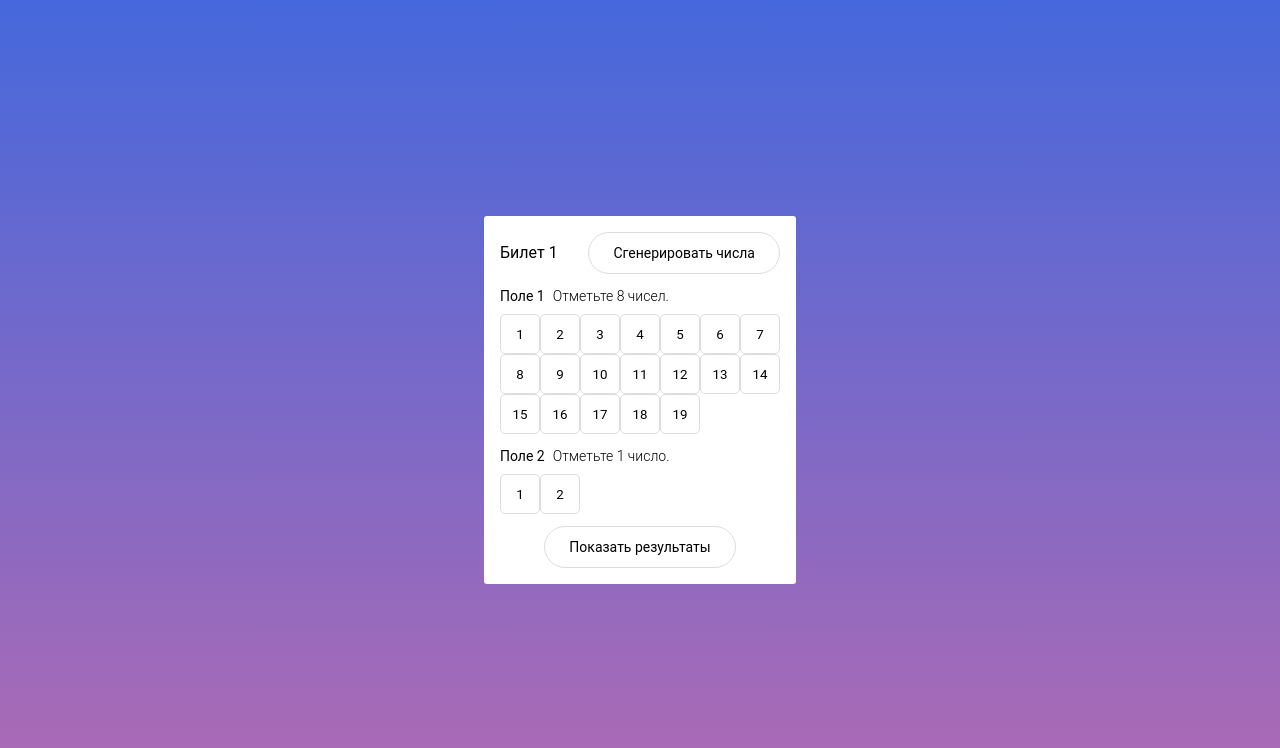
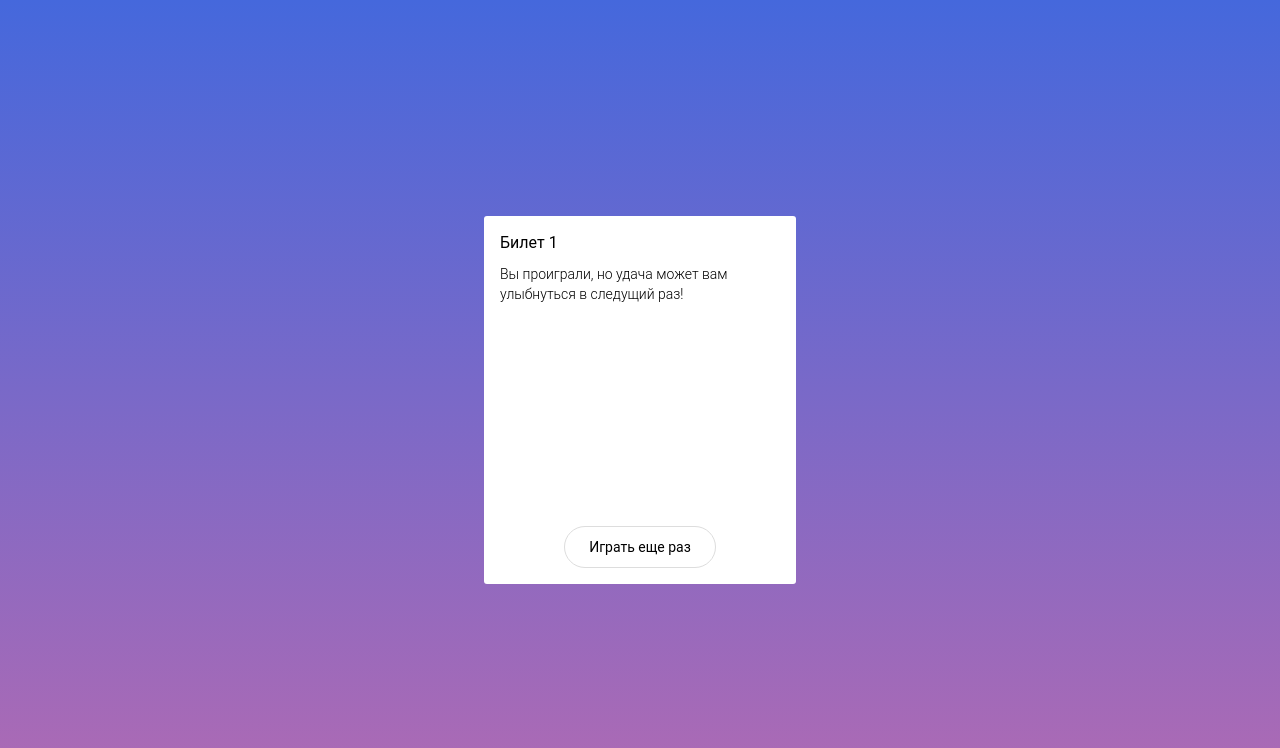
Before and after one commit to YakovlevaSS/gosloto-8-iz-19, a React (Create React App) app: page /result in a window 1280 px wide. Shown: the top 748 px of the page. Built offline with nearby package versions, Linux system fonts and the light colour scheme.

Commit message:
result func and result page

```diff
--- a/src/App.tsx
+++ b/src/App.tsx
@@ -1,6 +1,6 @@
-import { MainPage } from './pages/mainPage/MainPage';
+import AppRoutes from './routes';
 
 
-const App = () => <MainPage />;
+const App = () => <AppRoutes />;
 
 export default App;
--- /dev/null
+++ b/src/components/utils/checkResult.tsx
@@ -0,0 +1,25 @@
+import { INumber } from '../Interface/number';
+
+
+export const checkLotteryResult = (
+  selectedNumbers: INumber,
+  winningNumbers: INumber
+): boolean => {
+  const { numbers: selected, numberSecond: selectedSecond } = selectedNumbers;
+  const { numbers: winning, numberSecond: winningSecond } = winningNumbers;
+
+  // Проверка на совпадение чисел в первом поле
+  const matchingNumbers = selected.filter((number) => winning.includes(number));
+
+  // Проверка на совпадение чисел во втором поле
+  const matchingSecondNumber = selectedSecond === winningSecond;
+
+  // Условие победы в лотерее
+  if (
+    matchingNumbers.length >= 4
+    || (matchingNumbers.length >= 3 && matchingSecondNumber)
+  ) {
+    return true;
+  }
+  return false;
+};
--- a/src/index.tsx
+++ b/src/index.tsx
@@ -1,18 +1,20 @@
+/* eslint-disable import/no-extraneous-dependencies */
 import React from 'react';
 import ReactDOM from 'react-dom/client';
+import { BrowserRouter } from 'react-router-dom';
 
 import './index.css';
 import App from './App';
 import reportWebVitals from './reportWebVitals';
 
 
-const root = ReactDOM.createRoot(
-  document.getElementById('root') as HTMLElement
-);
+const root = ReactDOM.createRoot(document.getElementById('root') as HTMLElement);
 root.render(
   <React.StrictMode>
-    <App />
-  </React.StrictMode>
+    <BrowserRouter>
+      <App />
+    </BrowserRouter>
+  </React.StrictMode>,
 );
 
 reportWebVitals();
--- a/src/pages/mainPage/MainPage.tsx
+++ b/src/pages/mainPage/MainPage.tsx
@@ -1,13 +1,21 @@
 import { useEffect, useState } from 'react';
+
+// eslint-disable-next-line import/no-extraneous-dependencies
+import { useNavigate } from 'react-router-dom';
 
 import { Field } from '../../components/field/Field';
 import { INumber } from '../../components/Interface/number';
 import Button from '../../components/UI/Button/Button';
 import { generateRandomNumbers } from '../../components/utils/generateRandomNumbers';
 import s from './index.module.css';
+import { checkLotteryResult } from '../../components/utils/checkResult';
 
 
-export const MainPage = () => {
+interface IProps {
+  setIsWin: React.Dispatch<React.SetStateAction<boolean>>;
+}
+
+export const MainPage: React.FC<IProps> = ({ setIsWin }) => {
   const [selectedNumbers, setSelectedNumbers] = useState<INumber>({
     numbers: [],
     numberSecond: 0,
@@ -16,6 +24,8 @@ export const MainPage = () => {
     numbers: [],
     numberSecond: 0,
   });
+
+  const navigate = useNavigate();
 
   const onSelectNumber = (number: number, isSecondField: boolean) => {
     if (isSecondField) {
@@ -50,9 +60,15 @@ export const MainPage = () => {
     }
   };
 
+  const getResult = () => {
+    generateRandomNumbers({ setNumbers: setWinningNumbers });
+    setIsWin(checkLotteryResult(selectedNumbers, winningNumbers));
+    navigate('/result');
+  };
+
   useEffect(() => {
-console.log(selectedNumbers)
-  }, [selectedNumbers])
+    console.log(selectedNumbers);
+  }, [selectedNumbers]);
 
   return (
     <div className={ s.wrap }>
@@ -60,9 +76,9 @@ console.log(selectedNumbers)
         <div className={ s.ticketTitleBlog }>
           <h1 className={ s.ticketTitle }>Билет 1</h1>
           <Button
+            isActive
             classes="buttonText"
             onClick={ () => (generateRandomNumbers({ setNumbers: setSelectedNumbers })) }
-            isActive
           >
             Сгенерировать числа
           </Button>
@@ -76,9 +92,10 @@ console.log(selectedNumbers)
           numbers={ [selectedNumbers.numberSecond] }
           onSelectNumber={ (number: number) => onSelectNumber(number, true) }
         />
-        <div className={s.buttonBlog}>
+        <div className={ s.buttonBlog }>
           <Button
             classes="buttonText"
+            onClick={ getResult }
           >Показать результаты
           </Button>
         </div>
--- a/src/pages/resultPage/ResultPage.tsx
+++ b/src/pages/resultPage/ResultPage.tsx
@@ -1,8 +1,34 @@
+// eslint-disable-next-line import/no-extraneous-dependencies
+import { useNavigate } from 'react-router-dom';
+
 import s from './index.module.css';
+import Button from '../../components/UI/Button/Button';
 
 
-export const ResultPage = () => (
-  <div className={ s.ticketWrup }>
-    result
-  </div>
-);
+interface IProps {
+  isWin: boolean;
+}
+
+export const ResultPage: React.FC<IProps> = ({ isWin }) => {
+  const navigate = useNavigate();
+
+  return (
+    <div className={ s.wrap }>
+      <div className={ s.ticketWrap }>
+        <div className={ s.textBlog }>
+          <h1 className={ s.ticketTitle }>Билет 1</h1>
+          <p className={ s.textResult }>
+            { isWin
+              ? 'Ого, вы выиграли! Поздравляем!'
+              : 'Вы проиграли, но удача может вам улыбнуться в следущий раз!' }
+          </p>
+        </div>
+        <div className={ s.buttonBlog }>
+          <Button classes="buttonText" onClick={ () => navigate('/') }>
+            Играть еще раз
+          </Button>
+        </div>
+      </div>
+    </div>
+  );
+};
--- a/src/pages/resultPage/index.module.css
+++ b/src/pages/resultPage/index.module.css
@@ -0,0 +1,45 @@
+.wrap {
+    display: flex;
+    width: 100vw;
+    height: 100vh;
+}
+
+.ticketWrap {
+    width: 312px;
+    height: 368px;
+    border-radius: 3px;
+    background: var(--White);
+    display: flex;
+    flex-direction: column;
+    padding: 16px;
+    gap: 12px;
+    margin: auto;
+    justify-content: space-between;
+}
+
+.ticketTitle {
+    font-size: 16px;
+    font-weight: 400;
+    line-height: 22px;
+    letter-spacing: 0px;
+    text-align: left;
+}
+
+.textBlog {
+    display: flex;
+    flex-direction: column;
+    gap: 10px;
+}
+
+.buttonBlog {
+    display: flex;
+    justify-content: center;
+}
+
+.textResult {
+    font-size: 14px;
+    font-weight: 300;
+    line-height: 20px;
+    letter-spacing: 0px;
+    text-align: left;
+}
--- /dev/null
+++ b/src/routes.tsx
@@ -0,0 +1,19 @@
+/* eslint-disable import/no-extraneous-dependencies */
+import { Routes, Route } from 'react-router-dom';
+import { useState } from 'react';
+
+import { MainPage } from './pages/mainPage/MainPage';
+import { ResultPage } from './pages/resultPage/ResultPage';
+
+
+const AppRoutes = () => {
+  const [isWin, setIsWin] = useState<boolean>(false);
+  return (
+    <Routes>
+      <Route element={ <MainPage setIsWin={ setIsWin } /> } path="/" />
+      <Route element={ <ResultPage isWin={ isWin } /> } path="/result" />
+    </Routes>
+  );
+};
+
+export default AppRoutes;
```
Also changed, not shown: package.json (indentation only), src/components/utils/generateRandomNumbers.ts (indentation only).
